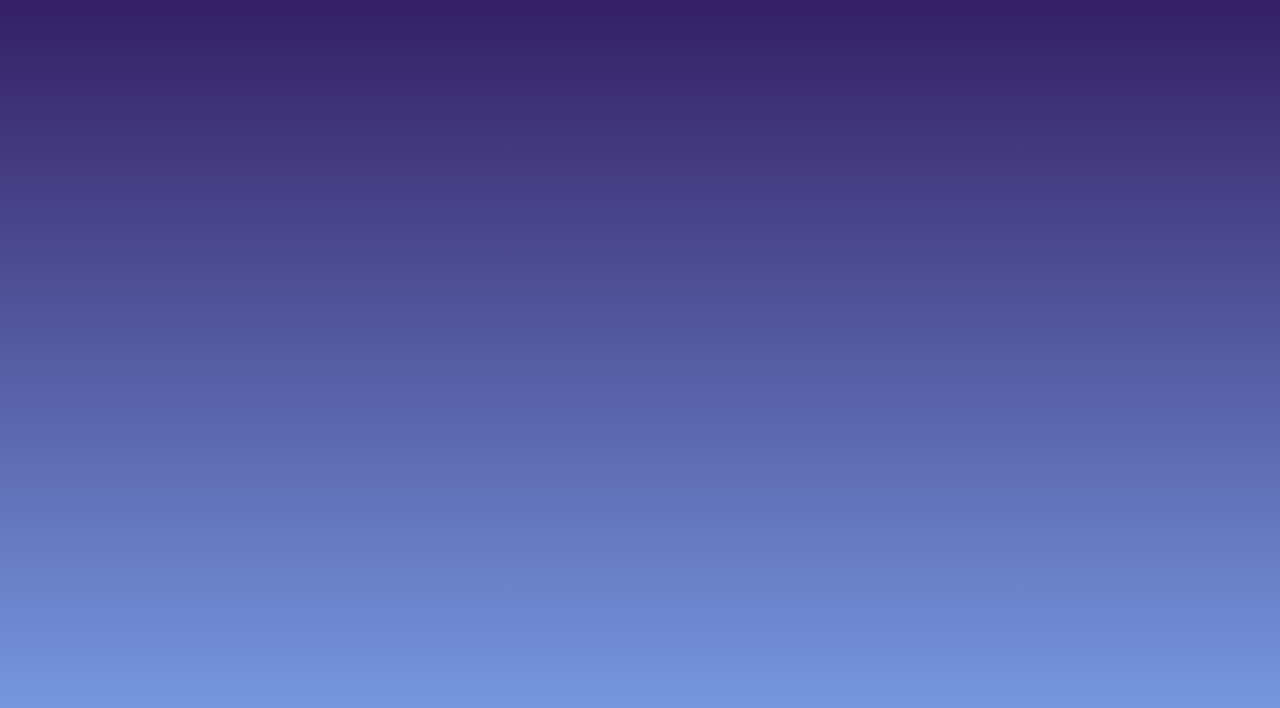
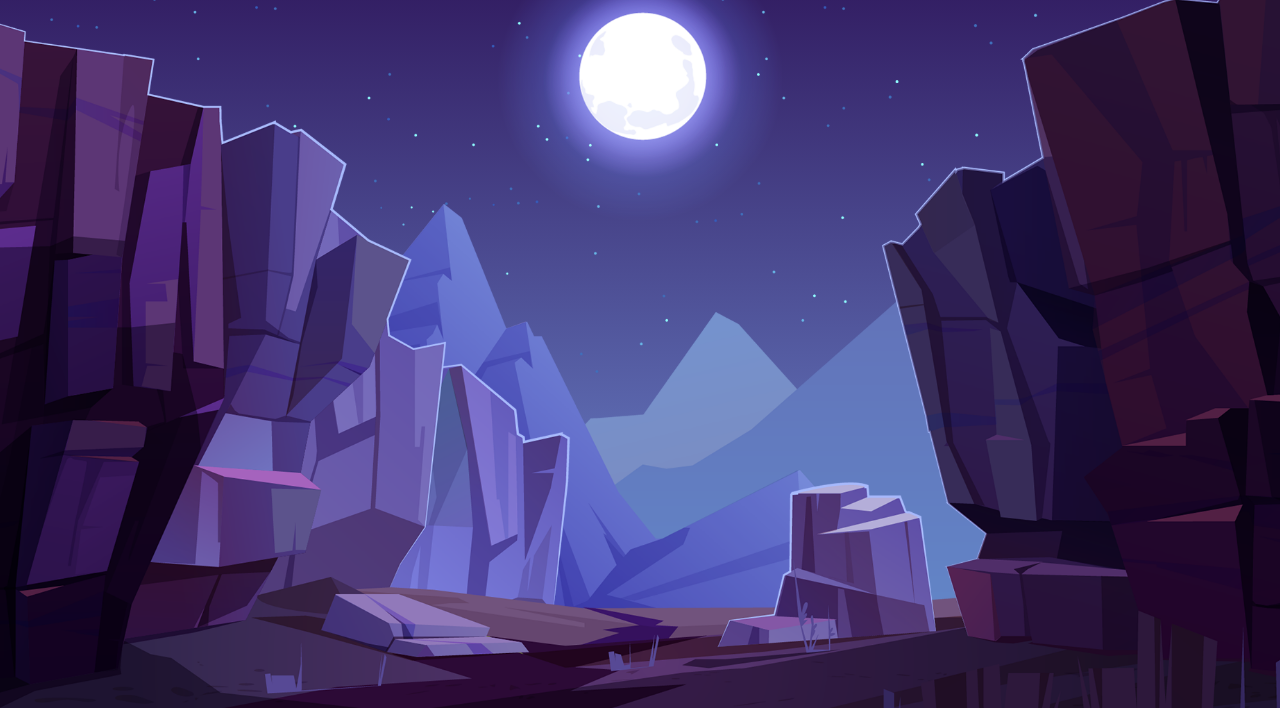
Before and after one commit to Chandler1215/Parallax-Scrolling-Website, a plain HTML site: page index.html in a window 1280 px wide. Shown: the part 92-800 px from the top of the page. Drawn offline with Linux system fonts and the light colour scheme.

Commit message:
Added images

```diff
--- a/index.html
+++ b/index.html
@@ -16,5 +16,11 @@
                 <li> <a href="#"> Contact</a></li>
             </ul>
         </header>
+        <section>
+            <img src="stars.png" id="stars">
+            <img src="moon.png" id="moon">
+            <img src="mountains_behind.png" id="mountains_behind">
+            <img src="mountains_front.png" id="mountains_front">
+        </section>
     </body>
 </html>
--- a/styles.css
+++ b/styles.css
@@ -23,6 +23,7 @@ header
     display: flex;
     justify-content: space-between;
     align-items: center;
+    z-index: 10000;
 }
 
 header .logo
@@ -62,3 +63,26 @@ header ul li a.active
     background: #fff;
     color: #2b1055;
 }
+
+section
+{
+    position: relative;
+    width: 100%;
+    height: 100vh;
+    padding: 100px;
+}
+
+section img
+{
+    position: absolute;
+    top: 0;
+    left: 0;
+    width: 100%;
+    height: 100%;
+    object-fit: cover;
+}
+
+section img#moon
+{
+    mix-blend-mode: screen;
+}
```
Also changed, not shown: moon.png (added), mountains_behind.png (added), mountains_front.png (added), stars.png (added).
